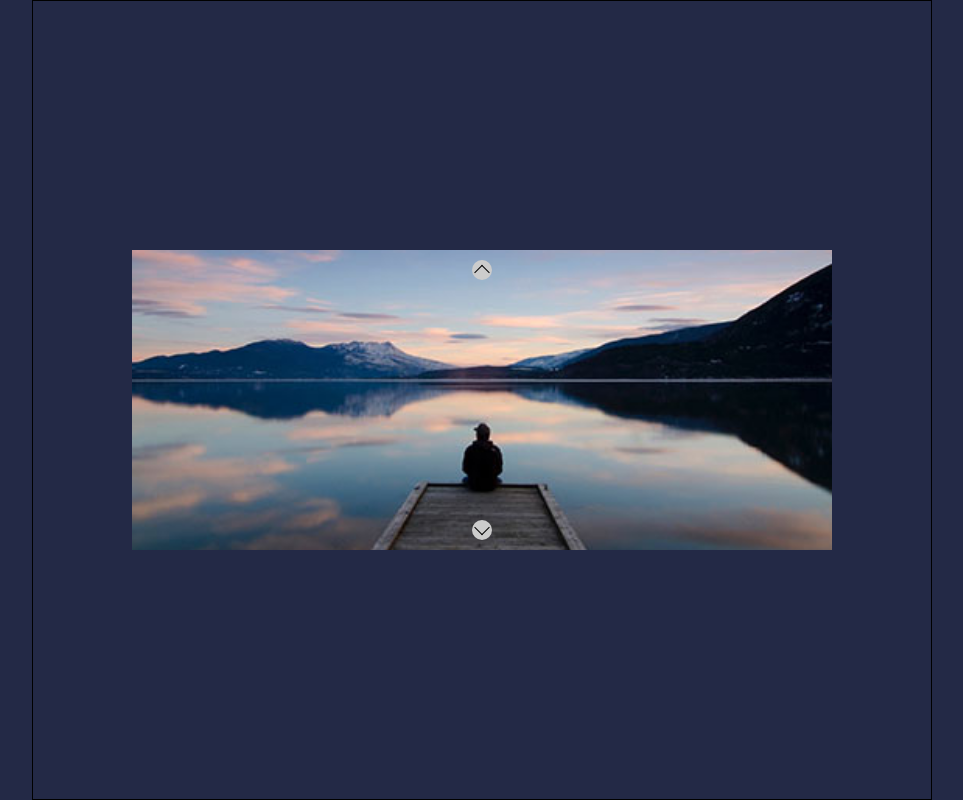
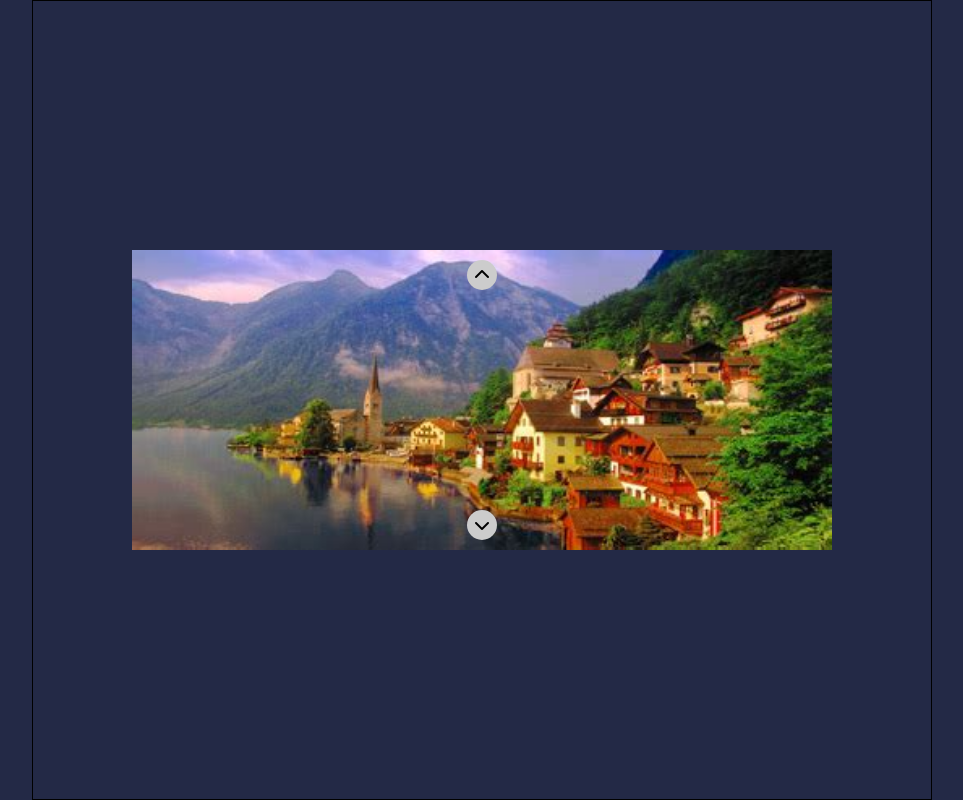
Before and after one commit to JohnQuimson/js-array-carousel, a plain HTML site: page index.html in a window 1280 px wide. Both pictures are taken after a click on the element 640 px from the left and 270 px from the top of the page. Shown: the whole page, without its empty margins (158-1121 px from the left). Drawn offline with Linux system fonts and the light colour scheme.

Commit message:
feat: style tasti next e prev

```diff
--- a/css/style.css
+++ b/css/style.css
@@ -21,6 +21,7 @@ body {
   align-items: center;
   display: flex;
   justify-content: center;
+  text-align: center;
 }
 
 .items {
@@ -52,8 +53,8 @@ body {
 
 .prev,
 .next {
-  width: 20px;
-  height: 20px;
+  width: 30px;
+  height: 30px;
   margin: 10px 0;
   border-radius: 50%;
   background: #ccc;
@@ -62,36 +63,26 @@ body {
   transform: translate(-50%);
   cursor: pointer;
   z-index: 999;
+  color: black;
 }
 
-.next {
+.next i,
+.prev i {
+  line-height: 30px;
+}
+
+.prev {
   bottom: 0;
 }
 
 .prev::after {
   content: '';
-  width: 10px;
-  height: 10px;
-  transform: rotate(45deg);
-  border-top: 1px solid black;
-  border-right: 1px solid black;
   display: block;
   position: absolute;
-  top: 35%;
-  left: 50%;
-  transform: translate(-50%) rotate(-45deg);
 }
 
 .next::before {
   content: '';
-  width: 10px;
-  height: 10px;
-  transform: rotate(45deg);
-  border-top: 1px solid black;
-  border-right: 1px solid black;
   display: block;
   position: absolute;
-  bottom: 35%;
-  left: 50%;
-  transform: translate(-50%) rotate(135deg);
 }
--- a/index.html
+++ b/index.html
@@ -5,6 +5,15 @@
     <meta http-equiv="X-UA-Compatible" content="IE=edge" />
     <meta name="viewport" content="width=device-width, initial-scale=1.0" />
     <title>Carosello Mono Array</title>
+    <!-- Font Awesome -->
+    <link
+      rel="stylesheet"
+      href="https://cdnjs.cloudflare.com/ajax/libs/font-awesome/6.4.2/css/all.min.css"
+      integrity="sha512-z3gLpd7yknf1YoNbCzqRKc4qyor8gaKU1qmn+CShxbuBusANI9QpRohGBreCFkKxLhei6S9CQXFEbbKuqLg0DA=="
+      crossorigin="anonymous"
+      referrerpolicy="no-referrer"
+    />
+    <!-- /Font Awesome -->
     <!-- Collegamento CSS -->
     <link rel="stylesheet" href="css/style.css" />
     <!-- Collegamento CSS -->
@@ -13,8 +22,13 @@
     <div class="container jq-bordo">
       <div class="items">
         <!-- Bottoni -->
-        <div class="prev"></div>
-        <div class="next"></div>
+
+        <div class="next">
+          <i class="fa-solid fa-chevron-up"></i>
+        </div>
+        <div class="prev">
+          <i class="fa-solid fa-chevron-down"></i>
+        </div>
         <!-- DIV con le img -->
       </div>
     </div>
--- a/js/main.js
+++ b/js/main.js
@@ -5,14 +5,16 @@ Quello che vogliamo andare a creare con JS è:
 <div class="item">
   <img src="img/arrayImages[i]" alt="" />
 </div>
-
 */
 
 const arrayImages = ['01.jpg', '02.jpg', '03.jpg', '04.jpg', '05.jpg'];
 const slider = document.querySelector('.items');
+const next = document.querySelector('.next');
+const prev = document.querySelector('.prev');
 //dichiaro quale slide[i] deve avere la class 'active'
 let slideAttivaIndex = 0;
 
+/* AGGIUNTA ELEMENTI ALL'HTML */
 for (let i = 0; i < arrayImages.length; i++) {
   const elementSlide = document.createElement('div');
   elementSlide.classList.add('item');
@@ -28,3 +30,28 @@ for (let i = 0; i < arrayImages.length; i++) {
   elementSlide.append(elementImg);
   slider.append(elementSlide);
 }
+
+/* /AGGIUNTA ELEMENTI ALL'HTML */
+//prendo in considerazione tutti gli elementi con class 'item', i quali vanno a finire in una specie di 'array'
+const domSlides = document.querySelectorAll('.item');
+console.log(domSlides);
+
+//Azioni al click del pulsante next
+next.addEventListener('click', function () {
+  console.log('Ho cliccato su Next');
+  if (slideAttivaIndex < domSlides.length - 1) {
+    domSlides[slideAttivaIndex].classList.remove('active');
+    slideAttivaIndex++;
+    domSlides[slideAttivaIndex].classList.add('active');
+  }
+});
+
+//Azioni al click del pulsante preview
+prev.addEventListener('click', function () {
+  console.log('Ho cliccato su Prev');
+  if (slideAttivaIndex > 0) {
+    domSlides[slideAttivaIndex].classList.remove('active');
+    slideAttivaIndex--;
+    domSlides[slideAttivaIndex].classList.add('active');
+  }
+});
```
